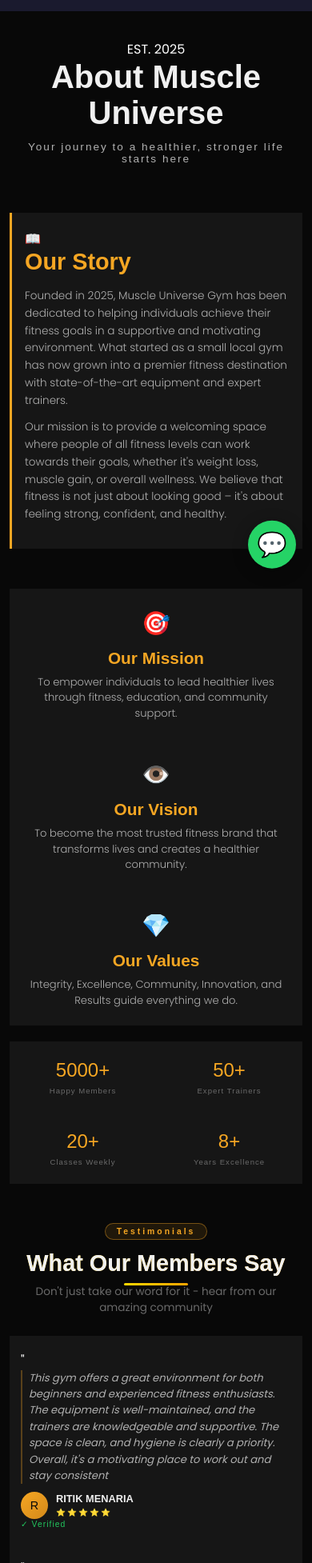
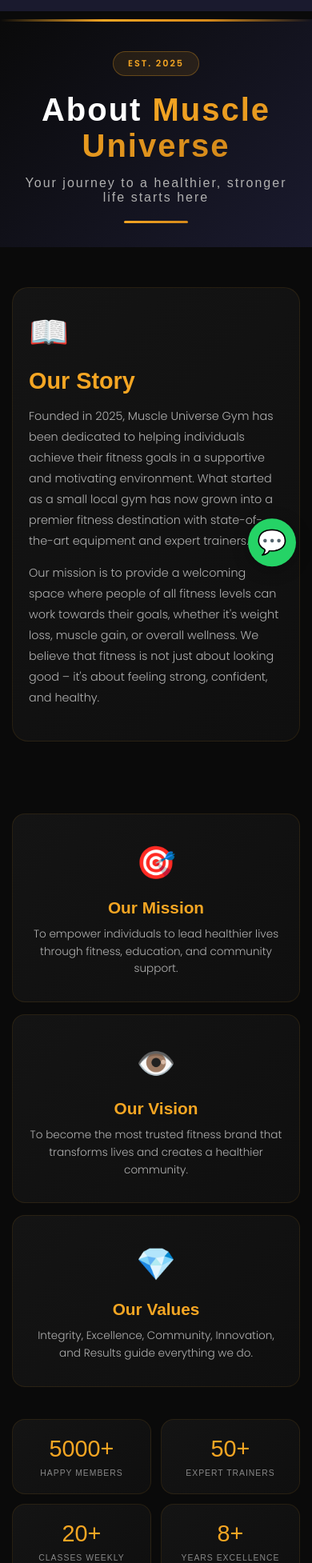
Before and after one commit to Fa12an/gym-management-system, a React (Create React App) app in the folder frontend-website/: page /about in a window 390 px wide. Shown: the part 46-2000 px from the top of the page at 80% size. Built offline with nearby package versions, Linux system fonts and the light colour scheme; the HTML template or start-up script is replaced by a standard one.

Commit message:
Update About.css

```diff
--- a/frontend-website/src/pages/About.css
+++ b/frontend-website/src/pages/About.css
@@ -1,21 +1,21 @@
-/* About Page - Optimized for Smooth Mobile Scrolling */
+/* About Page - Premium Design */
 
 .about-premium {
   min-height: 100vh;
   padding-top: 70px;
-  background: #080808;
+  background: #0a0a0a;
   overflow-x: hidden;
 }
 
 .about-container {
   max-width: 1200px;
   margin: 0 auto;
-  padding: 0 16px;
+  padding: 0 20px;
 }
 
-/* Gradient Text */
-.gradient-text {
-  background: linear-gradient(90deg, #f5a623 0%, #ffe08a 50%, #d4891a 100%);
+/* Gold Text */
+.gold-text {
+  background: linear-gradient(135deg, #f5a623 0%, #d4891a 100%);
   -webkit-background-clip: text;
   -webkit-text-fill-color: transparent;
   background-clip: text;
@@ -24,33 +24,80 @@
 /* Hero Section */
 .about-hero {
   text-align: center;
-  padding: 50px 20px 40px;
-  background: #080808;
+  padding: 60px 20px 50px;
+  background: linear-gradient(135deg, #0a0a0a 0%, #1a1a2e 100%);
+  position: relative;
+  overflow: hidden;
 }
 
-.about-hero h1 {
+.about-hero::before {
+  content: '';
+  position: absolute;
+  top: 0;
+  left: 0;
+  right: 0;
+  height: 3px;
+  background: linear-gradient(90deg, transparent, #f5a623, #d4891a, transparent);
+}
+
+.about-hero-badge {
+  display: inline-block;
+  padding: 6px 18px;
+  background: rgba(245, 166, 35, 0.1);
+  border: 1px solid rgba(245, 166, 35, 0.3);
+  border-radius: 50px;
+  color: #f5a623;
+  font-size: 0.7rem;
+  font-weight: 600;
+  letter-spacing: 2px;
+  margin-bottom: 20px;
+}
+
+.about-hero-title {
   font-family: 'Bebas Neue', sans-serif;
   font-size: clamp(2.5rem, 8vw, 5rem);
-  margin-bottom: 12px;
-  color: #f0f0f0;
-}
-
-.about-hero p {
-  font-family: 'Barlow Condensed', sans-serif;
-  font-size: clamp(0.85rem, 3vw, 1rem);
-  color: #b0b0b0;
+  margin-bottom: 15px;
+  color: #ffffff;
   letter-spacing: 2px;
 }
 
-/* Story Card */
+.about-hero-subtitle {
+  font-family: 'Barlow Condensed', sans-serif;
+  font-size: clamp(1rem, 3vw, 1.2rem);
+  color: #b0b0b0;
+  letter-spacing: 2px;
+  margin-bottom: 20px;
+}
+
+.about-hero-line {
+  width: 80px;
+  height: 3px;
+  background: linear-gradient(90deg, #f5a623, #d4891a);
+  margin: 20px auto 0;
+  border-radius: 3px;
+}
+
+/* Story Section */
 .about-story {
-  padding: 30px 0;
+  padding: 50px 0;
 }
 
 .about-card {
-  background: #161616;
-  padding: 28px 22px;
-  border-left: 3px solid #f5a623;
+  background: linear-gradient(135deg, #141414 0%, #0f0f0f 100%);
+  border-radius: 20px;
+  padding: 35px 30px;
+  border: 1px solid rgba(245, 166, 35, 0.1);
+  transition: all 0.3s ease;
+}
+
+.about-card:hover {
+  border-color: rgba(245, 166, 35, 0.3);
+  transform: translateY(-5px);
+}
+
+.about-card-icon {
+  font-size: 2.5rem;
+  margin-bottom: 15px;
 }
 
 .about-card h2 {
@@ -62,9 +109,9 @@
 
 .about-card p {
   color: #b0b0b0;
-  line-height: 1.7;
-  margin-bottom: 12px;
-  font-size: 0.9rem;
+  line-height: 1.8;
+  margin-bottom: 15px;
+  font-size: 0.95rem;
   font-weight: 300;
 }
 
@@ -72,33 +119,40 @@
 .mission-vision {
   display: grid;
   grid-template-columns: repeat(3, 1fr);
-  gap: 1px;
-  margin: 30px 0;
-  background: #161616;
+  gap: 20px;
+  margin: 40px 0;
 }
 
 .mv-card {
-  background: #161616;
+  background: linear-gradient(135deg, #141414 0%, #0f0f0f 100%);
+  border-radius: 16px;
   padding: 30px 20px;
   text-align: center;
+  border: 1px solid rgba(245, 166, 35, 0.1);
+  transition: all 0.3s ease;
+}
+
+.mv-card:hover {
+  transform: translateY(-5px);
+  border-color: rgba(245, 166, 35, 0.3);
 }
 
 .mv-icon {
-  font-size: 2rem;
-  margin-bottom: 10px;
-  display: block;
+  font-size: 2.5rem;
+  margin-bottom: 15px;
+  display: inline-block;
 }
 
 .mv-card h3 {
   font-family: 'Bebas Neue', sans-serif;
   font-size: clamp(1.3rem, 3vw, 1.6rem);
   color: #f5a623;
-  margin-bottom: 8px;
+  margin-bottom: 10px;
 }
 
 .mv-card p {
   color: #b0b0b0;
-  line-height: 1.5;
+  line-height: 1.6;
   font-size: 0.85rem;
   font-weight: 300;
 }
@@ -107,127 +161,155 @@
 .about-stats {
   display: grid;
   grid-template-columns: repeat(4, 1fr);
-  margin: 30px 0;
-  background: #161616;
+  gap: 20px;
+  margin: 40px 0;
 }
 
 .stat-card {
+  background: linear-gradient(135deg, #141414 0%, #0f0f0f 100%);
+  border-radius: 16px;
+  padding: 30px 15px;
   text-align: center;
-  padding: 30px 10px;
-  background: #161616;
+  border: 1px solid rgba(245, 166, 35, 0.1);
+  transition: all 0.3s ease;
+}
+
+.stat-card:hover {
+  transform: translateY(-3px);
+  border-color: rgba(245, 166, 35, 0.3);
 }
 
 .stat-number {
   font-family: 'Bebas Neue', sans-serif;
-  font-size: clamp(1.8rem, 4vw, 2.8rem);
+  font-size: clamp(2rem, 4vw, 3rem);
   color: #f5a623;
-  margin-bottom: 6px;
+  margin-bottom: 8px;
 }
 
 .stat-label {
   font-family: 'Barlow Condensed', sans-serif;
-  font-size: 0.7rem;
+  font-size: 0.75rem;
   letter-spacing: 1px;
-  color: #6a6a6a;
+  color: #888;
+  text-transform: uppercase;
 }
 
 /* Reviews Section */
 .reviews-section {
-  padding: 40px 0;
+  padding: 50px 0;
 }
 
 .section-header {
   text-align: center;
-  margin-bottom: 35px;
+  margin-bottom: 45px;
 }
 
 .section-tag {
   display: inline-block;
-  padding: 4px 14px;
-  border: 1px solid rgba(245, 166, 35, 0.4);
+  padding: 5px 16px;
+  background: rgba(245, 166, 35, 0.1);
+  border: 1px solid rgba(245, 166, 35, 0.3);
+  border-radius: 50px;
   color: #f5a623;
-  font-family: 'Barlow Condensed', sans-serif;
-  font-size: 0.65rem;
-  letter-spacing: 3px;
-  margin-bottom: 12px;
+  font-size: 0.7rem;
+  font-weight: 600;
+  letter-spacing: 2px;
+  margin-bottom: 15px;
 }
 
-.section-header h2 {
+.section-title {
   font-family: 'Bebas Neue', sans-serif;
-  font-size: clamp(1.8rem, 5vw, 2.8rem);
-  margin-bottom: 8px;
-  color: #f0f0f0;
+  font-size: clamp(2rem, 6vw, 3rem);
+  margin-bottom: 15px;
+  color: #ffffff;
 }
 
-.section-header p {
-  color: #6a6a6a;
-  font-size: 0.85rem;
+.section-subtitle {
+  color: #888;
+  font-size: 0.9rem;
 }
 
 .reviews-grid {
   display: grid;
   grid-template-columns: repeat(3, 1fr);
-  gap: 1px;
-  background: #161616;
+  gap: 25px;
 }
 
 .review-card {
-  background: #161616;
-  padding: 22px 18px;
+  background: linear-gradient(135deg, #141414 0%, #0f0f0f 100%);
+  border-radius: 16px;
+  padding: 25px;
+  border: 1px solid rgba(245, 166, 35, 0.1);
+  transition: all 0.3s ease;
+  position: relative;
 }
 
-.review-header {
-  margin-bottom: 12px;
+.review-card:hover {
+  transform: translateY(-5px);
+  border-color: rgba(245, 166, 35, 0.3);
+}
+
+.review-quote {
+  font-size: 3rem;
+  color: rgba(245, 166, 35, 0.2);
+  font-family: 'Georgia', serif;
+  line-height: 1;
+  margin-bottom: 10px;
+}
+
+.review-text {
+  color: #b0b0b0;
+  line-height: 1.7;
+  font-size: 0.85rem;
+  margin-bottom: 20px;
+  font-style: italic;
+}
+
+.review-footer {
+  display: flex;
+  justify-content: space-between;
+  align-items: center;
+  flex-wrap: wrap;
+  gap: 10px;
+  padding-top: 15px;
+  border-top: 1px solid rgba(255, 255, 255, 0.05);
 }
 
 .reviewer-info {
   display: flex;
   align-items: center;
-  gap: 10px;
+  gap: 12px;
 }
 
 .reviewer-avatar {
-  width: 38px;
-  height: 38px;
-  min-width: 38px;
+  width: 42px;
+  height: 42px;
   background: linear-gradient(135deg, #f5a623, #d4891a);
   border-radius: 50%;
   display: flex;
   align-items: center;
   justify-content: center;
   font-family: 'Bebas Neue', sans-serif;
-  font-size: 1rem;
-  color: #080808;
+  font-size: 1.1rem;
+  color: #0a0a0a;
+  font-weight: bold;
 }
 
 .reviewer-info h4 {
-  font-family: 'Barlow Condensed', sans-serif;
+  font-size: 0.9rem;
   font-weight: 600;
-  font-size: 0.85rem;
-  color: #f0f0f0;
-  margin-bottom: 3px;
+  color: #ffffff;
+  margin-bottom: 4px;
 }
 
 .review-stars {
-  font-size: 0.6rem;
+  font-size: 0.65rem;
   letter-spacing: 2px;
-}
-
-.review-text {
-  color: #b0b0b0;
-  line-height: 1.6;
-  font-style: italic;
-  font-size: 0.85rem;
-  margin-bottom: 10px;
-  padding-left: 8px;
-  border-left: 2px solid rgba(245, 166, 35, 0.3);
 }
 
 .review-verified {
   color: #22c55e;
-  font-family: 'Barlow Condensed', sans-serif;
-  font-size: 0.65rem;
-  letter-spacing: 1px;
+  font-size: 0.7rem;
   display: flex;
   align-items: center;
   gap: 4px;
@@ -235,313 +317,235 @@
 
 /* Location Section */
 .location-section {
-  padding: 40px 0 60px;
+  padding: 50px 0 70px;
 }
 
-.location-section h2 {
+.location-title {
   font-family: 'Bebas Neue', sans-serif;
-  font-size: clamp(1.8rem, 5vw, 2.8rem);
+  font-size: clamp(2rem, 6vw, 3rem);
   text-align: center;
-  margin-bottom: 30px;
-  color: #f0f0f0;
+  margin-bottom: 40px;
+  color: #ffffff;
 }
 
 .location-card {
   display: grid;
-  grid-template-columns: 1fr 1fr;
-  background: #161616;
+  grid-template-columns: 1fr 1.2fr;
+  gap: 25px;
+  background: linear-gradient(135deg, #141414 0%, #0f0f0f 100%);
+  border-radius: 20px;
   overflow: hidden;
+  border: 1px solid rgba(245, 166, 35, 0.1);
 }
 
 .location-details {
-  padding: 30px 25px;
+  padding: 35px;
 }
 
-.location-details h3 {
-  font-family: 'Barlow Condensed', sans-serif;
-  font-size: 0.7rem;
-  letter-spacing: 2px;
-  color: #f5a623;
-  margin: 18px 0 6px;
-  text-transform: uppercase;
+.location-info-item {
+  display: flex;
+  align-items: flex-start;
+  gap: 15px;
+  margin-bottom: 25px;
 }
 
-.location-details h3:first-child {
-  margin-top: 0;
+.location-info-item:last-child {
+  margin-bottom: 0;
 }
 
-.location-details p {
+.location-icon {
+  font-size: 1.6rem;
+  flex-shrink: 0;
+}
+
+.location-info-item h3 {
+  font-family: 'Bebas Neue', sans-serif;
+  font-size: 1.1rem;
+  color: #f5a623;
+  margin-bottom: 5px;
+  letter-spacing: 1px;
+}
+
+.location-info-item p {
   color: #b0b0b0;
   font-size: 0.85rem;
-  line-height: 1.6;
-  margin: 5px 0;
+  line-height: 1.5;
 }
 
-.location-map {
-  min-height: 300px;
-  background: #1a1a2e;
+.location-map-wrapper {
+  position: relative;
+  overflow: hidden;
+  min-height: 400px;
+}
+
+.map-link {
+  display: block;
+  width: 100%;
+  height: 100%;
+  position: relative;
+  text-decoration: none;
+}
+
+.map-image {
+  width: 100%;
+  height: 100%;
+  object-fit: cover;
+  transition: transform 0.3s ease;
+}
+
+.map-link:hover .map-image {
+  transform: scale(1.05);
+}
+
+.map-overlay {
+  position: absolute;
+  bottom: 20px;
+  left: 20px;
+  right: 20px;
+  background: rgba(0, 0, 0, 0.85);
+  backdrop-filter: blur(10px);
+  padding: 12px 20px;
+  border-radius: 50px;
   display: flex;
   align-items: center;
   justify-content: center;
+  gap: 10px;
+  transition: all 0.3s ease;
+  border: 1px solid rgba(245, 166, 35, 0.3);
 }
 
-.map-link {
-  width: 100%;
-  height: 100%;
-  text-decoration: none;
-  display: flex;
-  align-items: center;
-  justify-content: center;
+.map-link:hover .map-overlay {
+  background: #f5a623;
 }
 
-.map-placeholder {
-  text-align: center;
-  padding: 40px;
-  background: linear-gradient(135deg, #1a1a2e, #0f0f1a);
-  border-radius: 12px;
-  margin: 20px;
-  width: calc(100% - 40px);
-  transition: transform 0.2s ease;
+.map-link:hover .map-overlay .map-pin-icon,
+.map-link:hover .map-overlay .map-text {
+  color: #0a0a0a;
 }
 
-.map-placeholder:hover {
-  transform: scale(1.02);
+.map-pin-icon {
+  font-size: 1.2rem;
+  color: #f5a623;
 }
 
-.map-pin {
-  font-size: 3rem;
-  margin-bottom: 12px;
+.map-text {
+  color: #f5a623;
+  font-size: 0.85rem;
+  font-weight: 500;
 }
 
-.map-placeholder p {
-  color: #b0b0b0;
-  font-size: 0.9rem;
-  margin-bottom: 10px;
-  font-family: 'Barlow Condensed', sans-serif;
-}
-
-.map-arrow {
-  color: #f5a623;
-  font-size: 1.2rem;
-  display: inline-block;
-}
-
-/* Responsive Styles - Optimized for Mobile Scrolling */
-
-/* Tablet */
+/* Responsive Design */
 @media (max-width: 900px) {
   .mission-vision {
     grid-template-columns: 1fr;
-    gap: 1px;
+    gap: 15px;
   }
 
   .reviews-grid {
     grid-template-columns: repeat(2, 1fr);
+    gap: 15px;
   }
 
   .location-card {
     grid-template-columns: 1fr;
   }
 
-  .location-map {
-    min-height: 220px;
+  .location-map-wrapper {
+    min-height: 300px;
+  }
+
+  .location-details {
+    padding: 25px;
   }
 }
 
-/* Mobile */
 @media (max-width: 600px) {
-  .about-premium {
-    padding-top: 60px;
-  }
-
   .about-container {
-    padding: 0 12px;
+    padding: 0 15px;
   }
 
   .about-hero {
-    padding: 35px 15px 30px;
+    padding: 40px 15px 30px;
   }
 
   .about-card {
-    padding: 20px 16px;
+    padding: 25px 20px;
   }
 
   .about-card p {
-    font-size: 0.85rem;
-    line-height: 1.6;
-  }
-
-  .mission-vision {
-    margin: 20px 0;
-  }
-
-  .mv-card {
-    padding: 22px 16px;
-  }
-
-  .mv-icon {
-    font-size: 1.8rem;
-  }
-
-  .mv-card p {
-    font-size: 0.82rem;
+    font-size: 0.9rem;
   }
 
   .about-stats {
     grid-template-columns: repeat(2, 1fr);
-    margin: 20px 0;
+    gap: 12px;
   }
 
   .stat-card {
-    padding: 22px 8px;
+    padding: 20px 10px;
+  }
+
+  .stat-number {
+    font-size: 1.8rem;
+  }
+
+  .stat-label {
+    font-size: 0.65rem;
+  }
+
+  .reviews-grid {
+    grid-template-columns: 1fr;
+  }
+
+  .review-card {
+    padding: 20px;
+  }
+
+  .review-text {
+    font-size: 0.82rem;
+  }
+
+  .location-details {
+    padding: 20px;
+  }
+
+  .location-info-item {
+    margin-bottom: 18px;
+  }
+
+  .location-icon {
+    font-size: 1.3rem;
+  }
+
+  .location-info-item h3 {
+    font-size: 1rem;
+  }
+
+  .location-info-item p {
+    font-size: 0.8rem;
+  }
+
+  .map-overlay {
+    padding: 8px 15px;
+  }
+
+  .map-text {
+    font-size: 0.75rem;
+  }
+}
+
+@media (max-width: 380px) {
+  .about-hero-title {
+    font-size: 2rem;
   }
 
   .stat-number {
     font-size: 1.5rem;
   }
 
-  .stat-label {
-    font-size: 0.6rem;
-  }
-
-  .reviews-section {
-    padding: 25px 0;
-  }
-
-  .section-header {
-    margin-bottom: 25px;
-  }
-
-  .reviews-grid {
-    grid-template-columns: 1fr;
-    gap: 1px;
-  }
-
-  .review-card {
-    padding: 18px 14px;
-  }
-
   .reviewer-avatar {
-    width: 34px;
-    height: 34px;
-    min-width: 34px;
+    width: 36px;
+    height: 36px;
     font-size: 0.9rem;
   }
-
-  .reviewer-info h4 {
-    font-size: 0.8rem;
-  }
-
-  .review-text {
-    font-size: 0.82rem;
-    line-height: 1.55;
-    padding-left: 8px;
-  }
-
-  .location-section {
-    padding: 25px 0 40px;
-  }
-
-  .location-section h2 {
-    margin-bottom: 20px;
-  }
-
-  .location-details {
-    padding: 22px 18px;
-  }
-
-  .location-details h3 {
-    font-size: 0.65rem;
-    margin: 14px 0 5px;
-  }
-
-  .location-details p {
-    font-size: 0.8rem;
-  }
-
-  .location-map {
-    min-height: 180px;
-  }
-
-  .map-placeholder {
-    padding: 25px;
-    margin: 15px;
-  }
-
-  .map-pin {
-    font-size: 2rem;
-  }
-
-  .map-placeholder p {
-    font-size: 0.8rem;
-  }
 }
-
-/* Small Mobile */
-@media (max-width: 380px) {
-  .about-hero {
-    padding: 25px 12px 20px;
-  }
-
-  .about-hero h1 {
-    font-size: 2rem;
-  }
-
-  .about-card {
-    padding: 16px 12px;
-  }
-
-  .about-card h2 {
-    font-size: 1.5rem;
-    margin-bottom: 10px;
-  }
-
-  .about-card p {
-    font-size: 0.82rem;
-  }
-
-  .mv-card {
-    padding: 18px 12px;
-  }
-
-  .mv-card h3 {
-    font-size: 1.2rem;
-  }
-
-  .stat-number {
-    font-size: 1.3rem;
-  }
-
-  .reviewer-avatar {
-    width: 30px;
-    height: 30px;
-    min-width: 30px;
-    font-size: 0.8rem;
-  }
-
-  .review-text {
-    font-size: 0.78rem;
-  }
-
-  .location-details {
-    padding: 18px 14px;
-  }
-}
-
-/* Performance Optimizations - No transitions on mobile */
-@media (max-width: 768px) {
-  .about-card,
-  .mv-card,
-  .stat-card,
-  .review-card,
-  .map-placeholder {
-    transition: none !important;
-  }
-
-  .about-card:hover,
-  .mv-card:hover,
-  .stat-card:hover,
-  .review-card:hover {
-    transform: none !important;
-  }
-}
```
